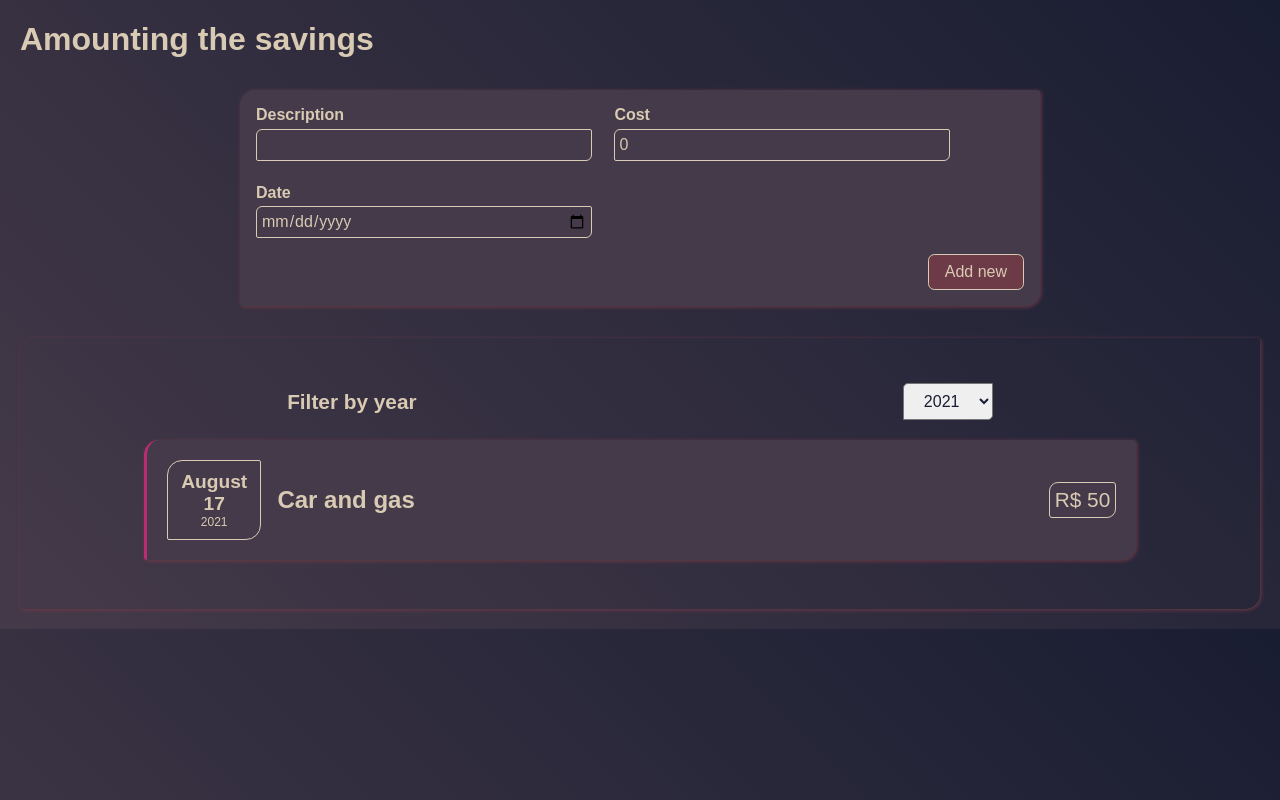
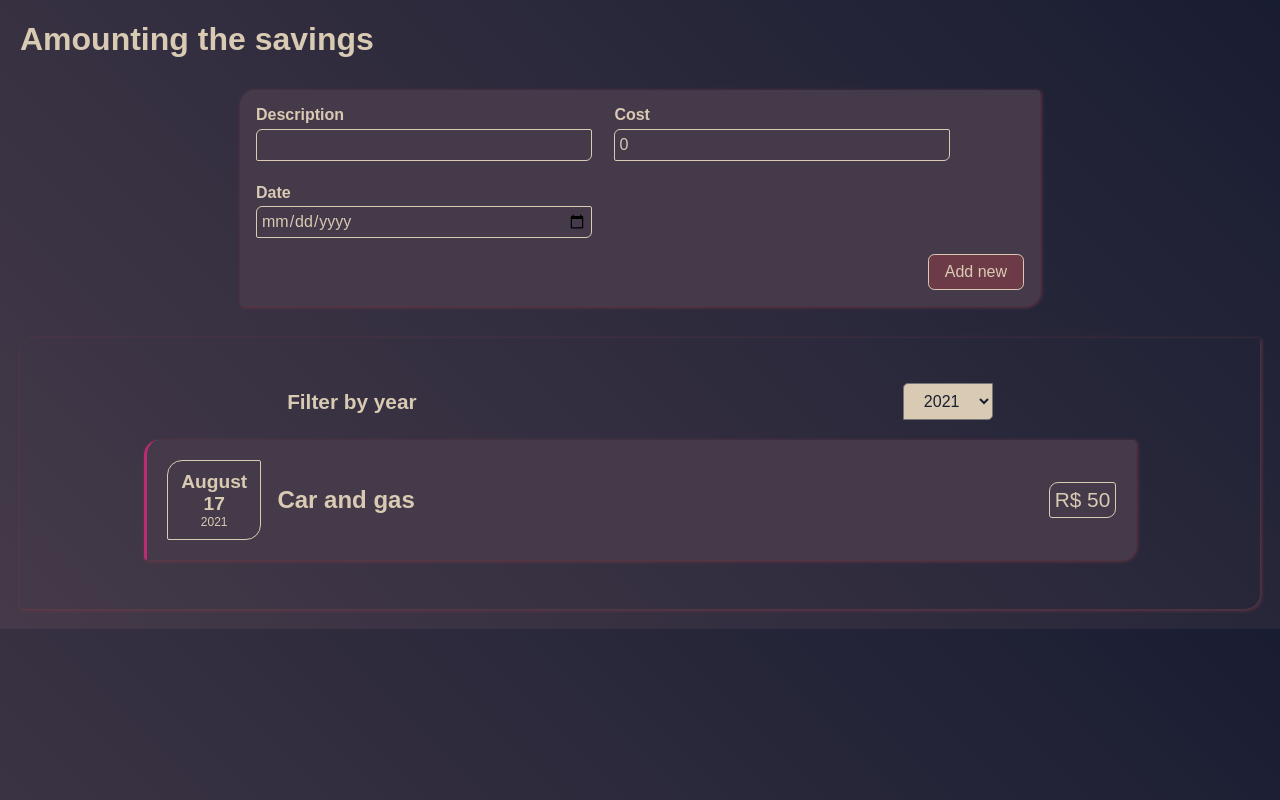
Before and after one commit to israeldvd/amounts-monitor, a React (Create React App) app in the folder react-complete/: page / in a window 1280 px wide. Built offline with nearby package versions, Linux system fonts and the light colour scheme; a web font is replaced by a local one.

Commit message:
Use predefined color for filter selection

```diff
--- a/react-complete/src/components/Amounts/Filter.css
+++ b/react-complete/src/components/Amounts/Filter.css
@@ -17,6 +17,7 @@
 .filter-control select {
     font: inherit;
     color: var(--color-primary);
+    background-color: var(--color-clear);
     padding: 0.5rem 1rem;
     border-radius: 5px 1px;
 }
```
